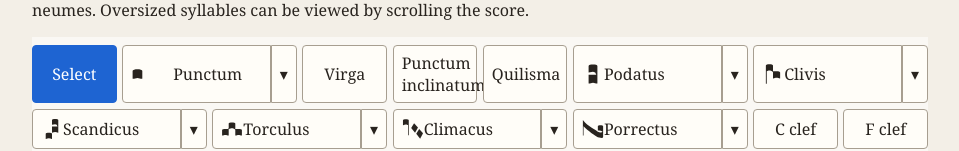
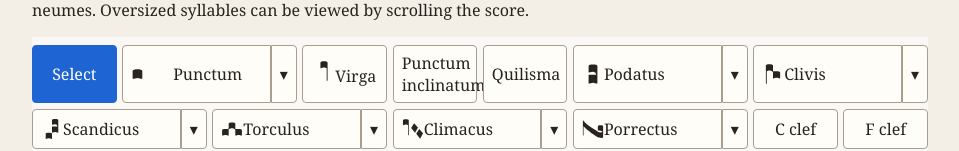
Before and after one commit to OceanOSdev/gregorian-chant-editor, a React (Vite) app: page / in a window 1280 px wide. Shown: the part 344-495 px from the top of the page, without its empty margins (160-1119 px from the left). Built offline with nearby package versions, Linux system fonts and the light colour scheme.

Commit message:
Added Virga icon

```diff
--- a/src/editor/components/NeumeFamilyMenu.tsx
+++ b/src/editor/components/NeumeFamilyMenu.tsx
@@ -7,7 +7,7 @@ import {
   type ButtonHTMLAttributes,
   type ReactNode,
 } from 'react';
-import { staffPosition } from '../domain/chant-document';
+import { staffPosition, type NoteForm } from '../domain/chant-document';
 import { buildNeumeBodyGeometry } from '../layout/neume-geometry';
 import {
   createNeumeEntryPitches,
@@ -35,12 +35,19 @@ export function PunctumIcon({ kind }: { kind: PunctumFamilyKind }) {
 }
 
 /** The exact default entry contour, drawn from the shared measured geometry. */
-export function EntryIcon({ kind }: { kind: GraphicalNeumeKind }) {
+export function EntryIcon({
+  kind,
+  form,
+}: {
+  kind: GraphicalNeumeKind;
+  form?: NoteForm;
+}) {
   const geometry = buildNeumeBodyGeometry(
     entryGeometryKind(kind),
     createNeumeEntryPitches(kind, staffPosition(0)).staffPositions,
     0,
     0,
+    form ? [{ form }] : [],
   );
   const { x, y, width, height } = geometry.bounds;
   const pad = 2;
--- a/src/editor/components/NotationPalette.tsx
+++ b/src/editor/components/NotationPalette.tsx
@@ -241,6 +241,7 @@ export function NotationPalette({
           else onArmTool(command.tool);
         }}
       >
+        {tool === 'virga' && <EntryIcon kind="punctum" form="virga" />}
         {paletteButtonLabel(tool)}
       </button>
     );
```
